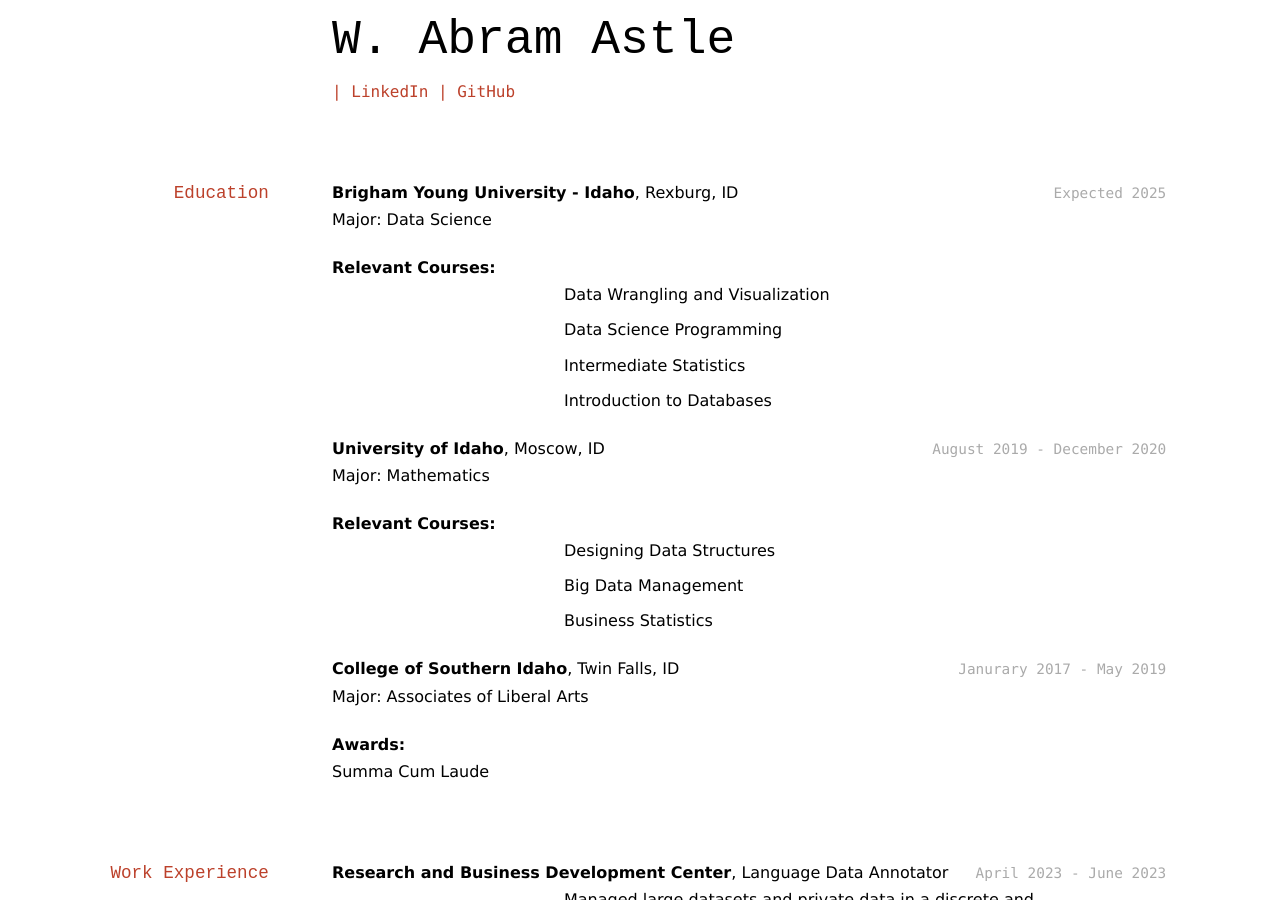
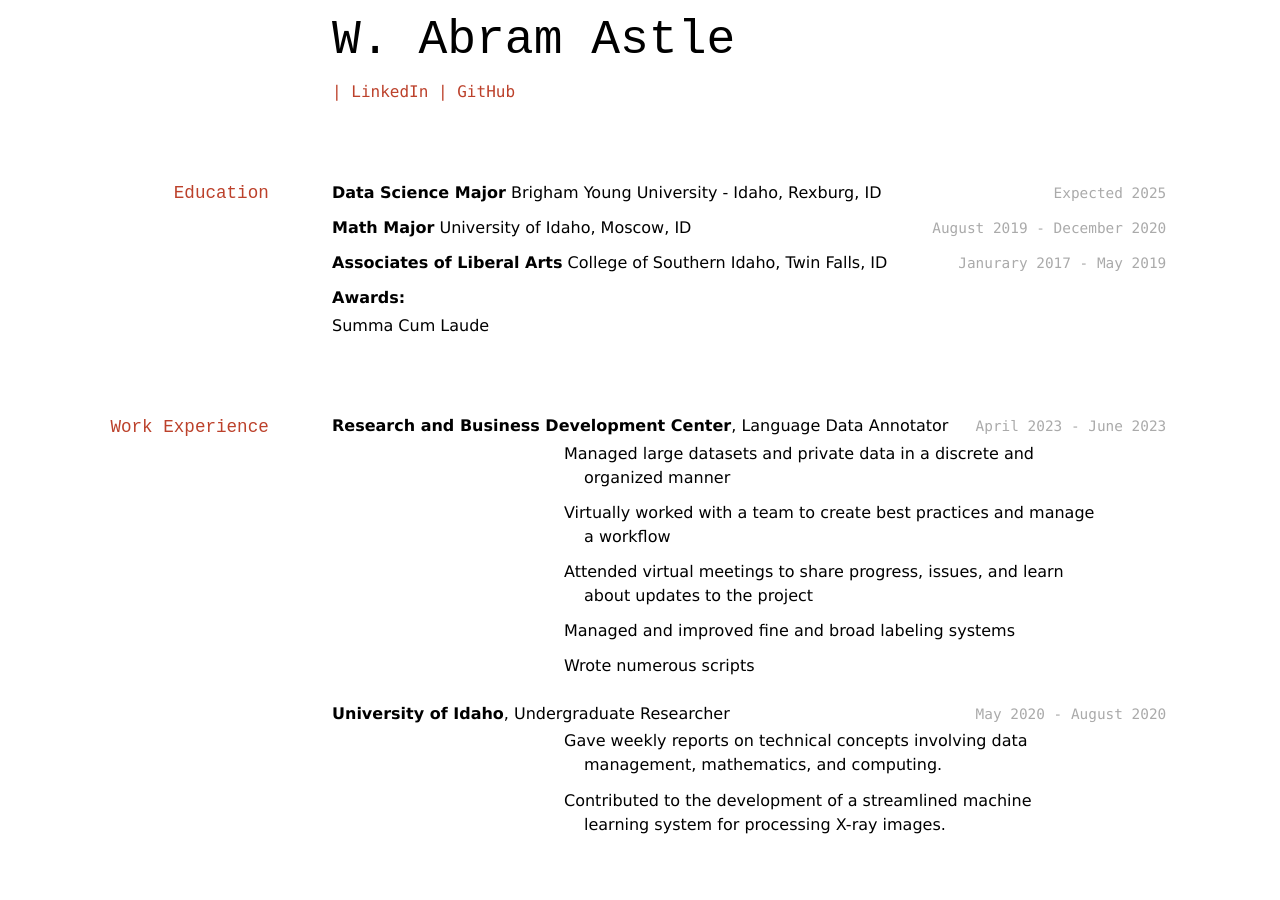
Before and after one commit to c-a-s-t-l-e/Astle-Resume, a Jekyll site: the page built from docs/index.md, in a window 1280 px wide and 900 px high. Built offline with Jekyll 4.4.1, drawn with Linux system fonts in a browser that asks for light colours.

Commit message:
Update index.md

```diff
--- a/docs/index.md
+++ b/docs/index.md
@@ -14,38 +14,17 @@ title: W. Abram Astle's Resume
 
 ## Education
 
+__Data Science Major__
 `Expected 2025`
-__Brigham Young University - Idaho__, Rexburg, ID
+Brigham Young University - Idaho, Rexburg, ID
 
-- Major: Data Science
+__Math Major__
+`August 2019 - December 2020`
+University of Idaho, Moscow, ID
 
-**Relevant Courses:**
-
-- Data Wrangling and Visualization
-
-- Data Science Programming
-
-- Intermediate Statistics
-
-- Introduction to Databases
-
-`August 2019 - December 2020`
-__University of Idaho__, Moscow, ID
-
-- Major: Mathematics
-
-**Relevant Courses:**
-
-- Designing Data Structures
-
-- Big Data Management
-
-- Business Statistics
-
+__Associates of Liberal Arts__
 `Janurary 2017 - May 2019`
-__College of Southern Idaho__, Twin Falls, ID
-
-- Major: Associates of Liberal Arts
+College of Southern Idaho, Twin Falls, ID
 
 **Awards:**
 
```
